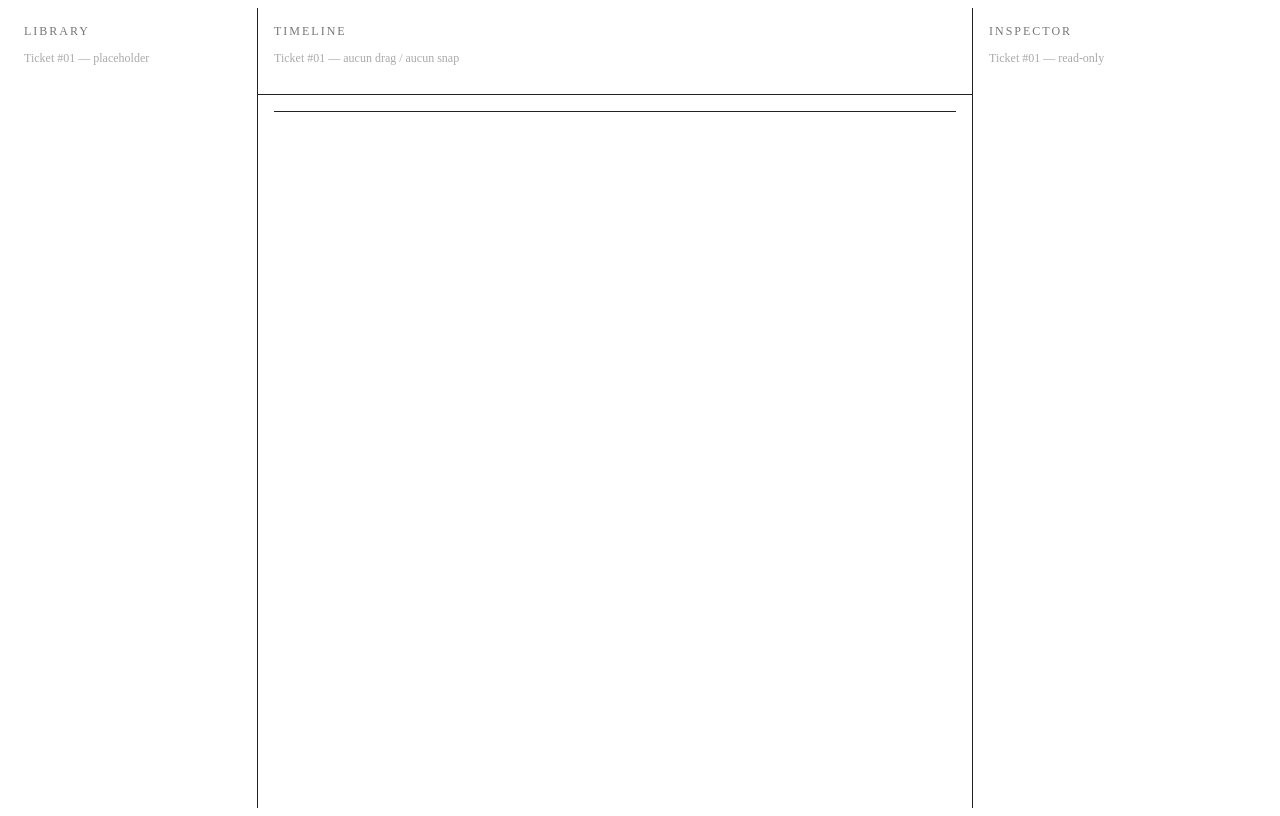
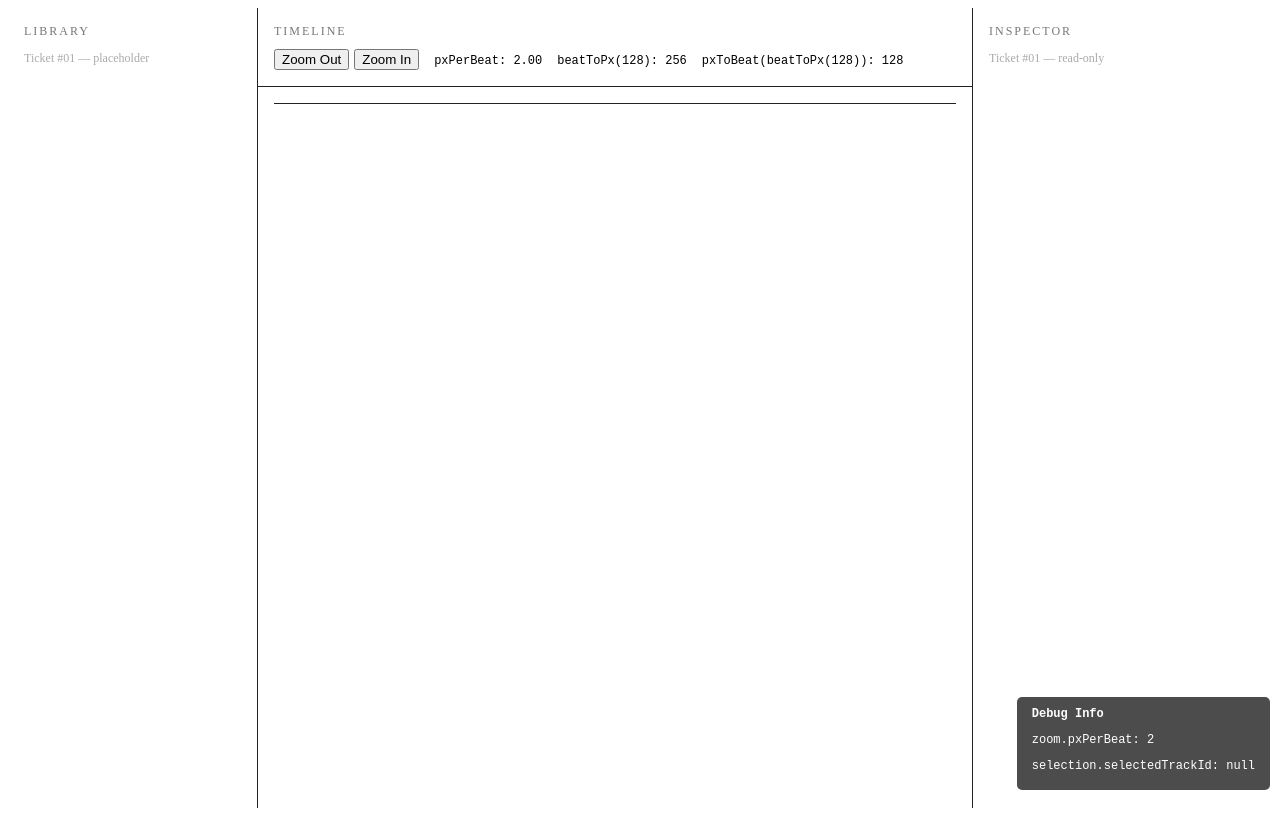
Before and after one commit to nodohq/docs, a React (Vite) app: page / in a window 1280 px wide. Built offline with nearby package versions, Linux system fonts and the light colour scheme.

Commit message:
Changes before Firebase Studio auto-run

```diff
--- a/package.json
+++ b/package.json
@@ -4,9 +4,10 @@
   "version": "0.0.0",
   "type": "module",
   "scripts": {
-    "dev": "vite --host 0.0.0.0 --port 9000",
+    "dev": "vite --host 0.0.0.0 --port 5173 --strictPort",
+    "dev:idx": "node --input-type=module -e \"import { spawn } from 'node:child_process'; const port = process.env.PORT || '5173'; console.log('[dev:idx] PORT=', port); const vite = new URL('./node_modules/vite/bin/vite.js', import.meta.url).pathname; const p = spawn('node', [vite, '--host','0.0.0.0','--port', String(port), '--strictPort'], { stdio: 'inherit' }); p.on('exit', (c) => process.exit(c ?? 0));\"",
     "build": "vite build",
-    "preview": "vite preview --host 0.0.0.0 --port 9000",
+    "preview": "vite preview --host 0.0.0.0 --port 5173",
     "test": "vitest"
   },
   "dependencies": {
--- a/src/App.jsx
+++ b/src/App.jsx
@@ -3,9 +3,13 @@ import { useEffect } from "react";
 import { useProjectStore } from "./store/useProjectStore";
 import { loadProjectState } from "./storage/projectDb";
 import { subscribeProjectPersistence } from "./storage/subscribeProjectPersistence";
+import { beatToPx, pxToBeat } from "./utils/projection"; // Import projection utils
+import Debug from "./components/Debug";
 
 export default function App() {
   const hydrateFromStorage = useProjectStore((s) => s.hydrateFromStorage);
+  const { pxPerBeat } = useProjectStore((s) => s.zoom);
+  const setPxPerBeat = useProjectStore((s) => s.setPxPerBeat);
 
   useEffect(() => {
     let stopPersistence = null;
@@ -21,6 +25,11 @@ export default function App() {
       if (stopPersistence) stopPersistence();
     };
   }, [hydrateFromStorage]);
+
+  // --- Ticket #02: UI Debug Info ---
+  const beatTestValue = 128;
+  const pxTestValue = beatToPx(beatTestValue, pxPerBeat);
+  const roundtripBeat = pxToBeat(pxTestValue, pxPerBeat);
 
   return (
     <div
@@ -44,9 +53,17 @@ export default function App() {
           <div style={{ fontSize: 12, letterSpacing: 2, color: "#777" }}>
             TIMELINE
           </div>
-          <p style={{ color: "#aaa", fontSize: 12 }}>
-            Ticket #01 — aucun drag / aucun snap
-          </p>
+
+          {/* --- TICKET #02: ZOOM CONTROLS & DEBUG --- */}
+          <div style={{ marginTop: 10, fontFamily: 'monospace', fontSize: 12 }}>
+            <button onClick={() => setPxPerBeat(pxPerBeat / 2)}>Zoom Out</button>
+            <button onClick={() => setPxPerBeat(pxPerBeat * 2)} style={{ marginLeft: 5 }}>Zoom In</button>
+            <span style={{ marginLeft: 15 }}>pxPerBeat: {pxPerBeat.toFixed(2)}</span>
+            <span style={{ marginLeft: 15 }}>beatToPx(128): {pxTestValue}</span>
+            <span style={{ marginLeft: 15 }}>pxToBeat(beatToPx(128)): {roundtripBeat}</span>
+          </div>
+          {/* --- END TICKET #02 --- */}
+
         </div>
         <div style={{ padding: 16 }}>
           <div style={{ height: 1, background: "#222" }} />
@@ -61,6 +78,8 @@ export default function App() {
           Ticket #01 — read-only
         </p>
       </aside>
+
+      <Debug />
     </div>
   );
 }
--- /dev/null
+++ b/src/components/Debug.jsx
@@ -0,0 +1,30 @@
+import React from "react";
+import { useProjectStore } from "../store/useProjectStore";
+
+const Debug = () => {
+  const zoom = useProjectStore((s) => s.zoom);
+  const selection = useProjectStore((s) => s.selection);
+
+  return (
+    <div
+      style={{
+        position: "fixed",
+        bottom: 10,
+        right: 10,
+        background: "rgba(0,0,0,0.7)",
+        color: "white",
+        padding: "5px 15px",
+        borderRadius: 5,
+        fontSize: 12,
+        fontFamily: "monospace",
+        zIndex: 9999,
+      }}
+    >
+      <h4 style={{ margin: "5px 0" }}>Debug Info</h4>
+      <pre>zoom.pxPerBeat: {zoom.pxPerBeat}</pre>
+      <pre>selection.selectedTrackId: {JSON.stringify(selection.selectedTrackId)}</pre>
+    </div>
+  );
+};
+
+export default Debug;
--- a/src/store/useProjectStore.js
+++ b/src/store/useProjectStore.js
@@ -1,19 +1,19 @@
 import { create } from "zustand";
+import { clampZoom } from "../utils/projection";
 
 /**
  * Ticket #02 — Beat-Atomic store
- * - Unité interne: beat (entier)
- * - Conversions beat <-> pixels (zoom constant)
- * - Sélection de track
+ * - Internal unit: beat (integer)
+ * - Projection logic is handled by `src/utils/projection.js`
+ * - State is persisted via a subscriber in `src/storage/`
  *
- * PAS DE LOGIQUE TIMELINE (snapping/collisions) ici.
- * PAS DE PERSISTENCE ici.
+ * This store should NOT contain projection logic (beat<->px), snapping, or collision detection.
  */
 
 const DEFAULT = {
-  bpmLocked: 126, // référence globale (affichage uniquement)
+  bpmLocked: 126, // Global reference (display only)
   zoom: {
-    pxPerBeat: 2, // zoom constant
+    pxPerBeat: 2, // Default zoom level
   },
   selection: {
     selectedTrackId: null,
@@ -30,28 +30,27 @@ const DEFAULT = {
   },
 };
 
-function toIntBeat(n) {
-  if (!Number.isFinite(n)) return 0;
-  return Math.max(0, Math.round(n));
-}
-
 export const useProjectStore = create((set, get) => ({
   ...DEFAULT,
 
-  // --- Conversions ---
-  beatToPx: (beat) => {
-    return toIntBeat(beat) * get().zoom.pxPerBeat;
-  },
-
-  pxToBeat: (px) => {
-    const p = Number.isFinite(px) ? px : 0;
-    return toIntBeat(p / get().zoom.pxPerBeat);
+  // --- Zoom ---
+  setPxPerBeat: (newPxPerBeat) => {
+    set((state) => ({
+      // Create a new zoom object for immutability, ensuring persistence works
+      zoom: {
+        ...state.zoom,
+        pxPerBeat: clampZoom(newPxPerBeat),
+      },
+    }));
   },
 
   // --- Selection ---
   selectTrack: (trackId) => {
     const exists = get().tracks.some((t) => t.id === trackId);
-    set({ selection: { selectedTrackId: exists ? trackId : null } });
+    set(state => ({
+        // Create a new selection object
+        selection: { ...state.selection, selectedTrackId: exists ? trackId : null }
+    }));
   },
 
   getSelectedTrack: () => {
@@ -59,35 +58,22 @@ export const useProjectStore = create((set, get) => ({
     return get().tracks.find((t) => t.id === id) ?? null;
   },
 
-  // --- Mutations simples ---
+  // --- Mutations ---
   updateTrackMeta: (trackId, patch) => {
     set((state) => ({
+      // Create a new tracks array
       tracks: state.tracks.map((t) =>
         t.id === trackId ? { ...t, ...patch } : t
       ),
     }));
   },
 
-  setPxPerBeat: (pxPerBeat) => {
-    set((state) => {
-      const v = Number.isFinite(pxPerBeat)
-        ? pxPerBeat
-        : state.zoom.pxPerBeat;
-
-      return {
-        zoom: {
-          ...state.zoom,
-          pxPerBeat: Math.max(0.25, v),
-        },
-      };
-    });
-  },
-
+  // --- Hydration from IndexedDB ---
   hydrateFromStorage: (data) => {
     if (!data || typeof data !== "object") return;
 
     set((state) => ({
-      // on garde les fonctions/actions existantes, on ne remplace que les data
+      // Only replace data, keep actions
       bpmLocked: data.bpmLocked ?? state.bpmLocked,
       zoom: data.zoom ?? state.zoom,
       selection: data.selection ?? state.selection,
--- /dev/null
+++ b/src/utils/projection.js
@@ -0,0 +1,84 @@
+
+/**
+ * Ticket #02 - Projection Utilities
+ *
+ * This module contains pure, deterministic functions for projecting
+ * beats (internal time unit) to pixels (visual representation) and back.
+ * It ensures that the core logic is separate from the application state.
+ */
+
+/**
+ * Clamps the zoom level (pxPerBeat) to a safe, usable range.
+ * @param {number} pxPerBeat - The desired pixels-per-beat value.
+ * @returns {number} The clamped value.
+ */
+export function clampZoom(pxPerBeat) {
+  const n = Number.isFinite(pxPerBeat) ? pxPerBeat : 1;
+  return Math.max(0.25, Math.min(n, 512));
+}
+
+/**
+ * Converts a beat value to a pixel value based on the current zoom.
+ * @param {number} beat - The beat value (integer).
+ * @param {number} pxPerBeat - The current zoom level.
+ * @returns {number} The corresponding pixel value (integer).
+ */
+export function beatToPx(beat, pxPerBeat) {
+  const b = Number.isFinite(beat) ? beat : 0;
+  const z = Number.isFinite(pxPerBeat) ? pxPerBeat : 1;
+  return Math.round(b * z);
+}
+
+/**
+ * Converts a pixel value back to a beat value.
+ * This function must be the inverse of beatToPx for integer beats to ensure
+ * round-trip stability.
+ * @param {number} px - The pixel value.
+ * @param {number} pxPerBeat - The current zoom level.
+ * @returns {number} The corresponding beat value (integer).
+ */
+export function pxToBeat(px, pxPerBeat) {
+  const p = Number.isFinite(px) ? px : 0;
+  // Avoid division by zero or negative zoom
+  const z = Number.isFinite(pxPerBeat) && pxPerBeat > 0 ? pxPerBeat : 1;
+  return Math.round(p / z);
+}
+
+/**
+ * Sanity check for round-trip stability.
+ * This can be called from the browser console for verification.
+ * e.g., `window.checkProjection()`
+ */
+export function checkProjectionStability() {
+  const tests = [0, 1, 2, 8, 16, 128, 512, 1024];
+  const zooms = [0.25, 1, 2, 10, 96.5, 512];
+  let failures = 0;
+
+  console.log("--- Running Projection Stability Check ---");
+  zooms.forEach(zoom => {
+    console.log(`Zoom: ${zoom}px/beat`);
+    tests.forEach(beat => {
+      const px = beatToPx(beat, zoom);
+      const roundTripBeat = pxToBeat(px, zoom);
+      if (roundTripBeat !== beat) {
+        failures++;
+        console.error(
+          `FAIL: beat ${beat} -> px ${px} -> beat ${roundTripBeat}`
+        );
+      } else {
+        console.log(
+          ` OK : beat ${beat} -> px ${px} -> beat ${roundTripBeat}`
+        );
+      }
+    });
+  });
+
+  if (failures === 0) {
+    console.log("--- ✅ All projection tests passed! ---");
+  } else {
+    console.error(`--- ❌ ${failures} projection tests failed! ---`);
+  }
+}
+
+// For easy access from the console
+window.checkProjection = checkProjectionStability;
```
Also changed, not shown: src/stores/viewStore.js (added, +14 -0 lines), 4 other files (tests, documents, lock files or other folders).
